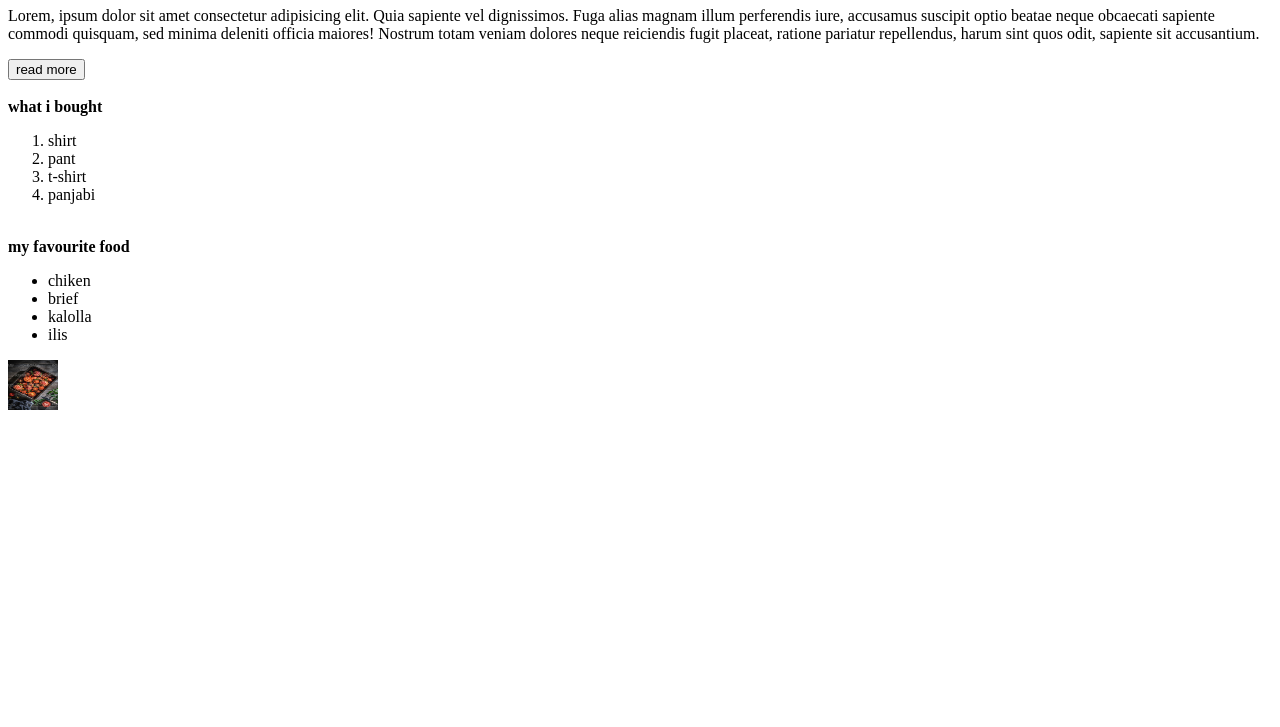
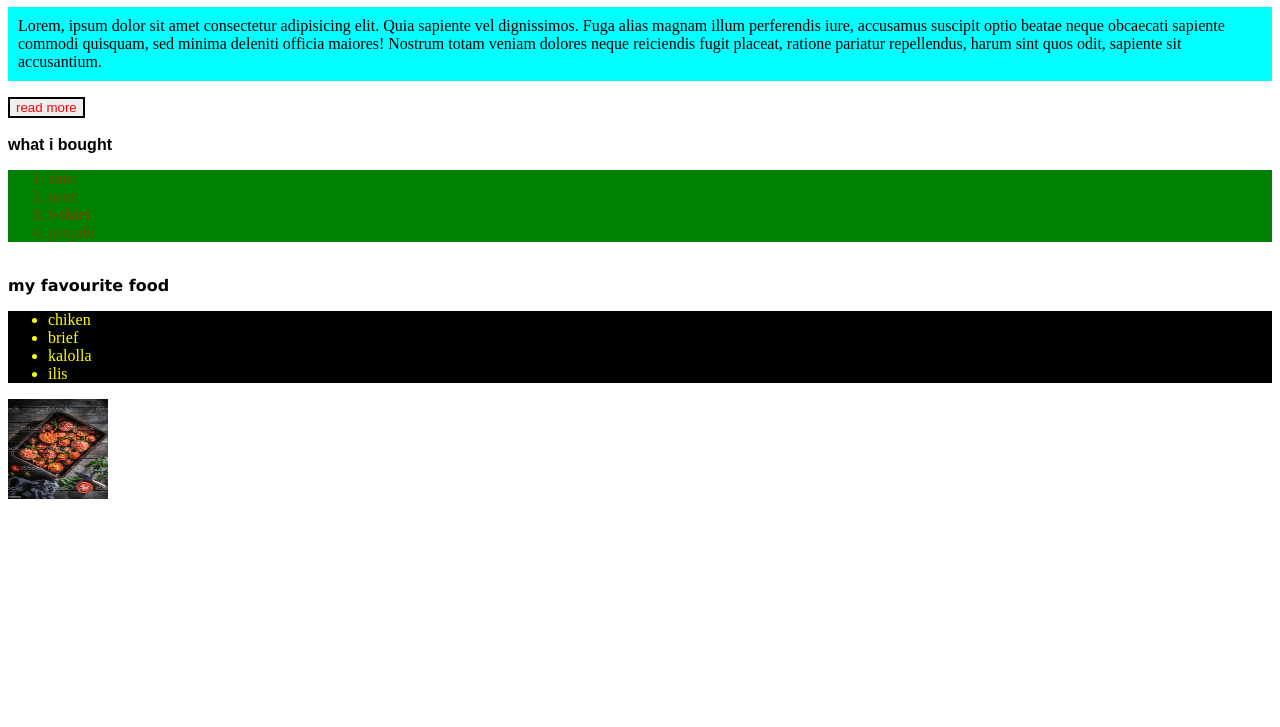
Before and after one commit to yaminyyy/my-third-web-page, a plain HTML site: page index.html in a window 1280 px wide. Shown: the part 73-800 px from the top of the page. Drawn offline with Linux system fonts and the light colour scheme.

Commit message:
added the third web side

```diff
--- a/index.html
+++ b/index.html
@@ -4,32 +4,42 @@
    <meta charset="UTF-8">
    <meta name="viewport" content="width=device-width, initial-scale=1.0">
    <title>my travell blog</title>
+   <style>
+      .first{
+         color: rgba(255, 0, 0, 0.377);
+         background-color: green;
+      }
+      .secend{
+         color: yellow;
+         background-color: black;
+      }
+   </style>
 </head>
 <body>
-  <h1 style="font-style: italic;">my travell blog</h1>
+  <h1 style="font-style: italic; color: blueviolet; text-align: center;" >my travell blog</h1>
   <div>
-   <p>Lorem, ipsum dolor sit amet consectetur adipisicing elit. Quia sapiente vel dignissimos. Fuga alias magnam illum perferendis iure, accusamus suscipit optio beatae neque obcaecati sapiente commodi quisquam, sed minima deleniti officia maiores! Nostrum totam veniam dolores neque reiciendis fugit placeat, ratione pariatur repellendus, harum sint quos odit, sapiente sit accusantium.</p>
-   <button>read more</button>
+   <p style="background-color: aqua; padding: 10px;">Lorem, ipsum dolor sit amet consectetur adipisicing elit. Quia sapiente vel dignissimos. Fuga alias magnam illum perferendis iure, accusamus suscipit optio beatae neque obcaecati sapiente commodi quisquam, sed minima deleniti officia maiores! Nostrum totam veniam dolores neque reiciendis fugit placeat, ratione pariatur repellendus, harum sint quos odit, sapiente sit accusantium.</p>
+   <button style="color: red; border: 2px  solid black;">read more</button>
   </div>
   <br>
-  <span><b>what i bought</b></span>
-  <ol>
+  <span><b style="font-family: Arial, Helvetica, sans-serif;">what i bought</b></span>
+  <ol class="first">
    <li>shirt</li>
    <li>pant</li>
-   <li>t-shirt</li>
+   <li style="font-weight: 700;">t-shirt</li>
    <li>panjabi</li>
 
   </ol>
   <br>
-  <span><b>my favourite food</b></span>
-  <ul>
+  <span><b style="font-family: Verdana, Geneva, Tahoma, sans-serif;">my favourite food</b></span>
+  <ul class="secend">
    <li>chiken</li>
    <li>brief</li>
    <li>kalolla</li>
    <li>ilis</li>
   </ul>
   <div>
-   <img src="istockphoto-1326961618-1024x1024 (1).jpg" alt="yam" width="50px" height="50px"
+   <img src="istockphoto-1326961618-1024x1024 (1).jpg" alt="yam" width="100px" height="100px"
   </div>
 </body>
 </html>
```
